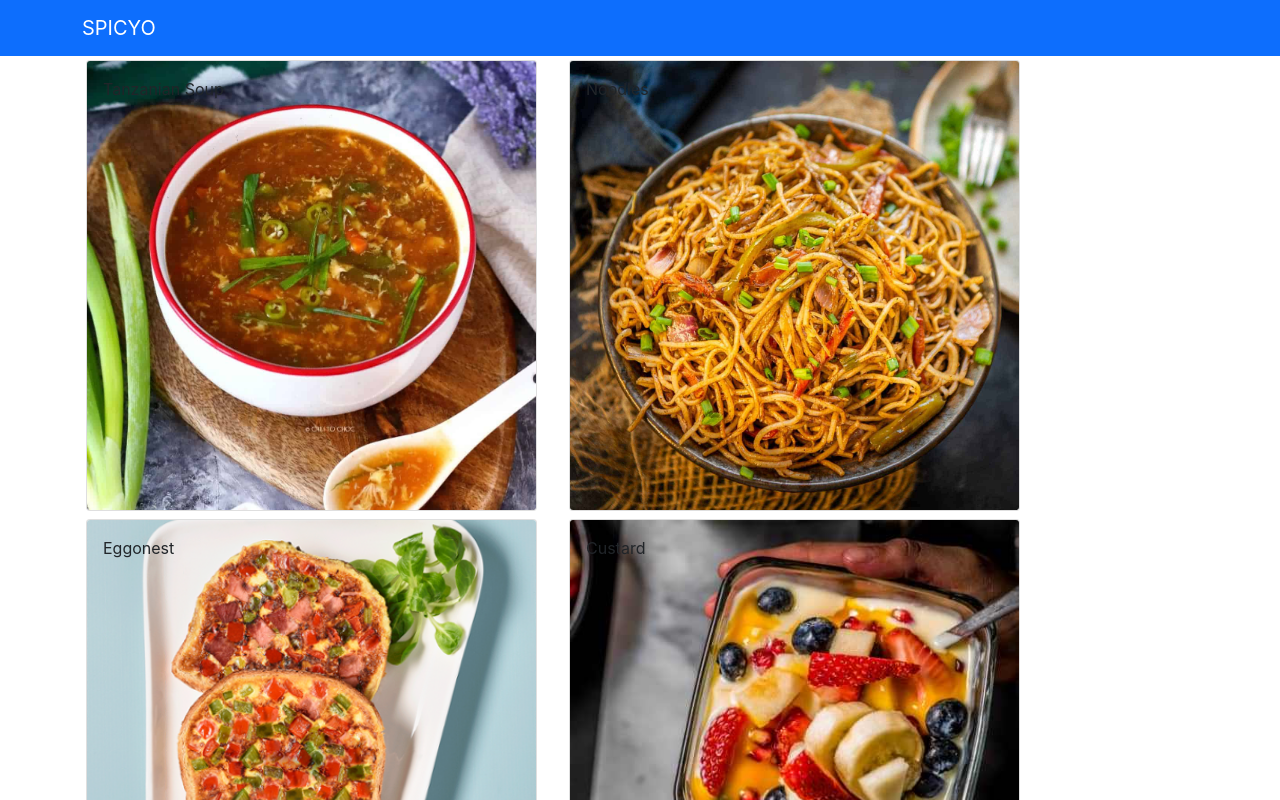
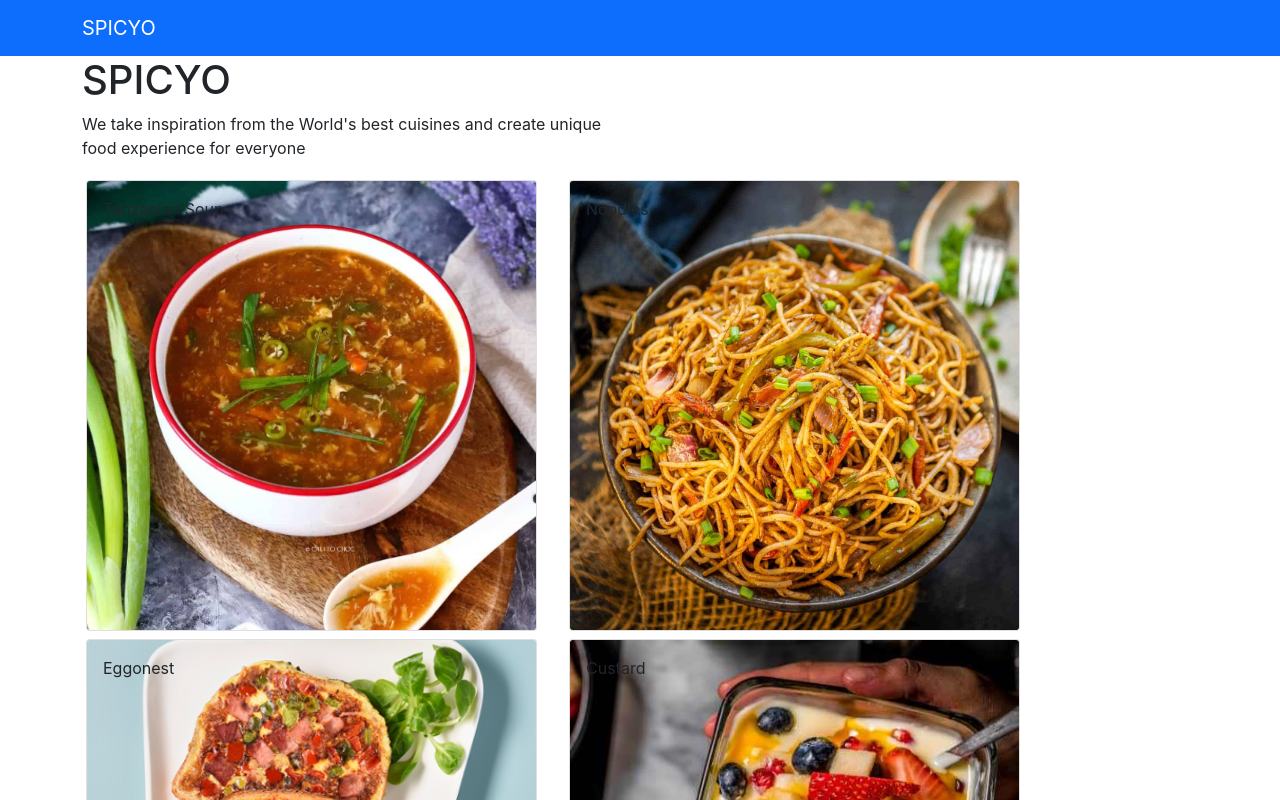
Before and after one commit to kole-swapnil/React-Restaurant-App, a React (Create React App) app: page / in a window 1280 px wide. Shown: the top 800 px of the page. Built offline with nearby package versions, Linux system fonts and the light colour scheme.

Commit message:
header comp

```diff
--- a/package.json
+++ b/package.json
@@ -7,6 +7,8 @@
     "@testing-library/react": "^11.2.7",
     "@testing-library/user-event": "^12.8.3",
     "bootstrap": "^5.1.1",
+    "bootstrap-social": "^5.1.1",
+    "font-awesome": "^4.7.0",
     "react": "^17.0.2",
     "react-dom": "^17.0.2",
     "react-popper": "^2.2.5",
--- /dev/null
+++ b/src/Components/HeaderComponent.js
@@ -0,0 +1,28 @@
+import React, { Component } from "react";
+import { Jumbotron, Navbar, NavbarBrand } from 'reactstrap';
+
+class Header extends Component {
+    render() {
+        return (
+            <>
+                <Navbar dark color="primary">
+                    <div className="container">
+                        <NavbarBrand href="/">SPICYO</NavbarBrand>
+                    </div>
+                </Navbar>
+                <Jumbotron>
+                    <div className="container">
+                        <div className="row row-header">
+                            <div className="col-12 col-sm-6">
+                                <h1>SPICYO</h1>
+                                <p>We take inspiration from the World's best cuisines and create unique food experience for everyone</p>
+                            </div>
+                        </div>
+                    </div>
+                </Jumbotron>
+            </>
+        )
+    }
+}
+
+export default Header;
--- a/src/Components/MainComponent.js
+++ b/src/Components/MainComponent.js
@@ -1,8 +1,8 @@
 import React, { Component } from 'react';
-import { Navbar, NavbarBrand } from 'reactstrap';
 import Menu from '../Components/MenuComponent';
 import { DISHES } from '../shared/dishes';
 import DishDetail from './DishdetailComponent';
+import Header from './HeaderComponent';
 
 class MainComponent extends Component{
     constructor(props) {
@@ -24,11 +24,7 @@ class MainComponent extends Component{
         console.log(this.state.dishes);
         return (
         <div>
-            <Navbar dark color="primary">
-            <div className="container">
-                <NavbarBrand href="/">SPICYO</NavbarBrand>
-            </div>
-            </Navbar>
+            <Header/>
             <Menu dishes={this.state.dishes} onClick={(dishId) => {this.onDishSelect(dishId)}}/>
             <DishDetail selectedDish={this.state.dishes.filter((dish) => dish.id === this.state.selectedDish)[0]}/>
         </div>
--- a/src/index.js
+++ b/src/index.js
@@ -1,6 +1,8 @@
 import React from 'react';
 import ReactDOM from 'react-dom';
 import 'bootstrap/dist/css/bootstrap.min.css';
+import 'font-awesome/css/font-awesome.min.css';
+import 'bootstrap-social/bootstrap-social.css';
 import './index.css';
 import App from './App';
 
```
Also changed, not shown: 1 other file (tests, documents, lock files or other folders).
